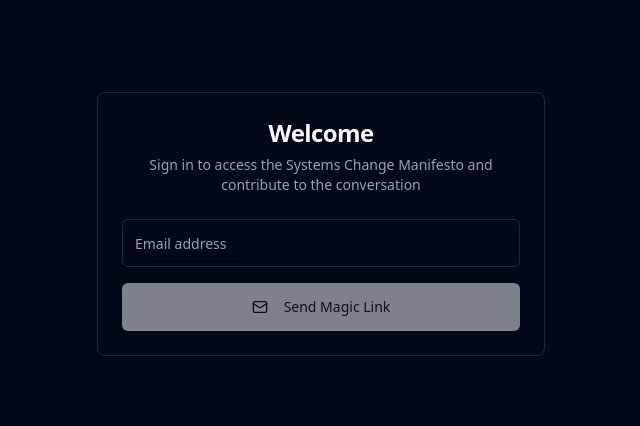
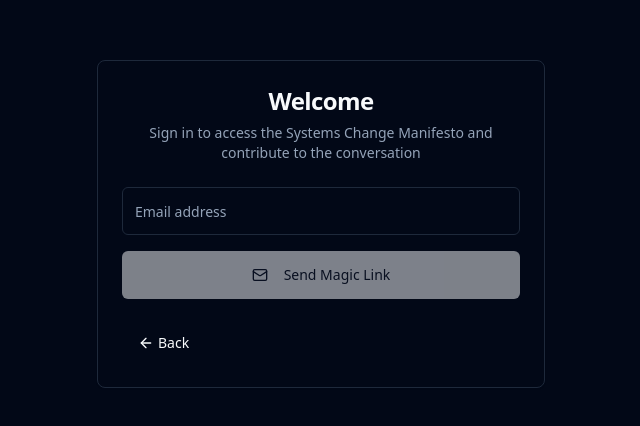
Before and after one commit to tbassett44/new-systems, a React (Vite) app: page /auth in a window 1280 px wide. Shown: the part 176-602 px from the top of the page, without its empty margins (319-959 px from the left). Built offline with nearby package versions, Linux system fonts and the light colour scheme.

Commit message:
Add back button to auth page
Add a button to the /auth page that allows users to navigate back to the previous page.

```diff
--- a/src/pages/Auth.tsx
+++ b/src/pages/Auth.tsx
@@ -1,11 +1,11 @@
 import { useState, useEffect } from 'react';
 import { useNavigate } from 'react-router-dom';
 import { Button } from '@/components/ui/button';
-import { Card, CardContent, CardDescription, CardHeader, CardTitle } from '@/components/ui/card';
+import { Card, CardContent, CardDescription, CardHeader, CardTitle, CardFooter } from '@/components/ui/card';
 import { useAuth } from '@/contexts/AuthContext';
 import { Input } from '@/components/ui/input';
 import { toast } from 'sonner';
-import { Mail } from 'lucide-react';
+import { Mail, ArrowLeft } from 'lucide-react';
 // Force reload with this comment
 
 export default function Auth() {
@@ -89,6 +89,16 @@ export default function Auth() {
             </div>
           )}
         </CardContent>
+        <CardFooter>
+          <Button
+            variant="ghost"
+            className="flex items-center gap-1"
+            onClick={() => navigate(-1)}
+          >
+            <ArrowLeft className="h-4 w-4" />
+            Back
+          </Button>
+        </CardFooter>
       </Card>
     </div>
   );
```
